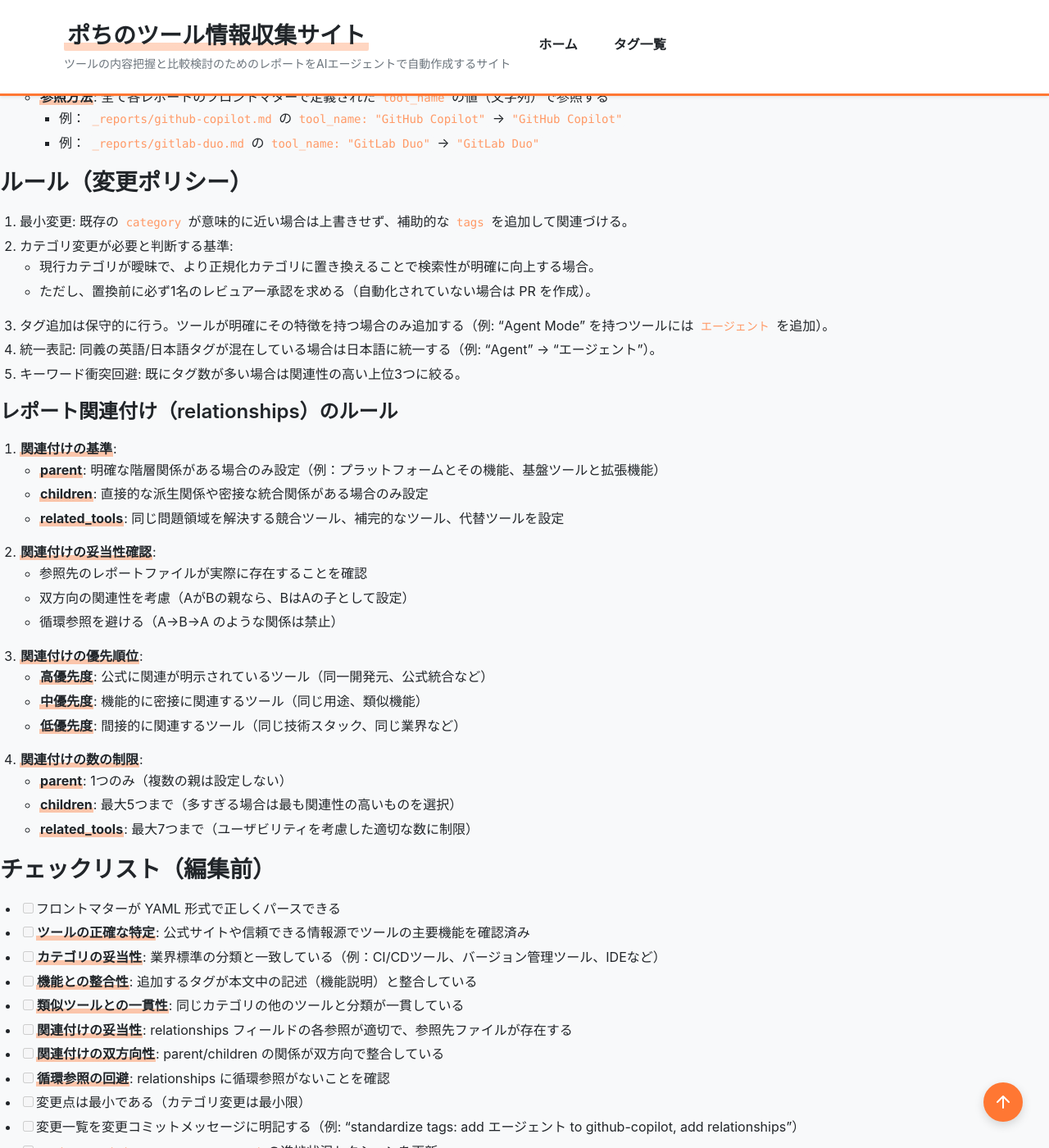
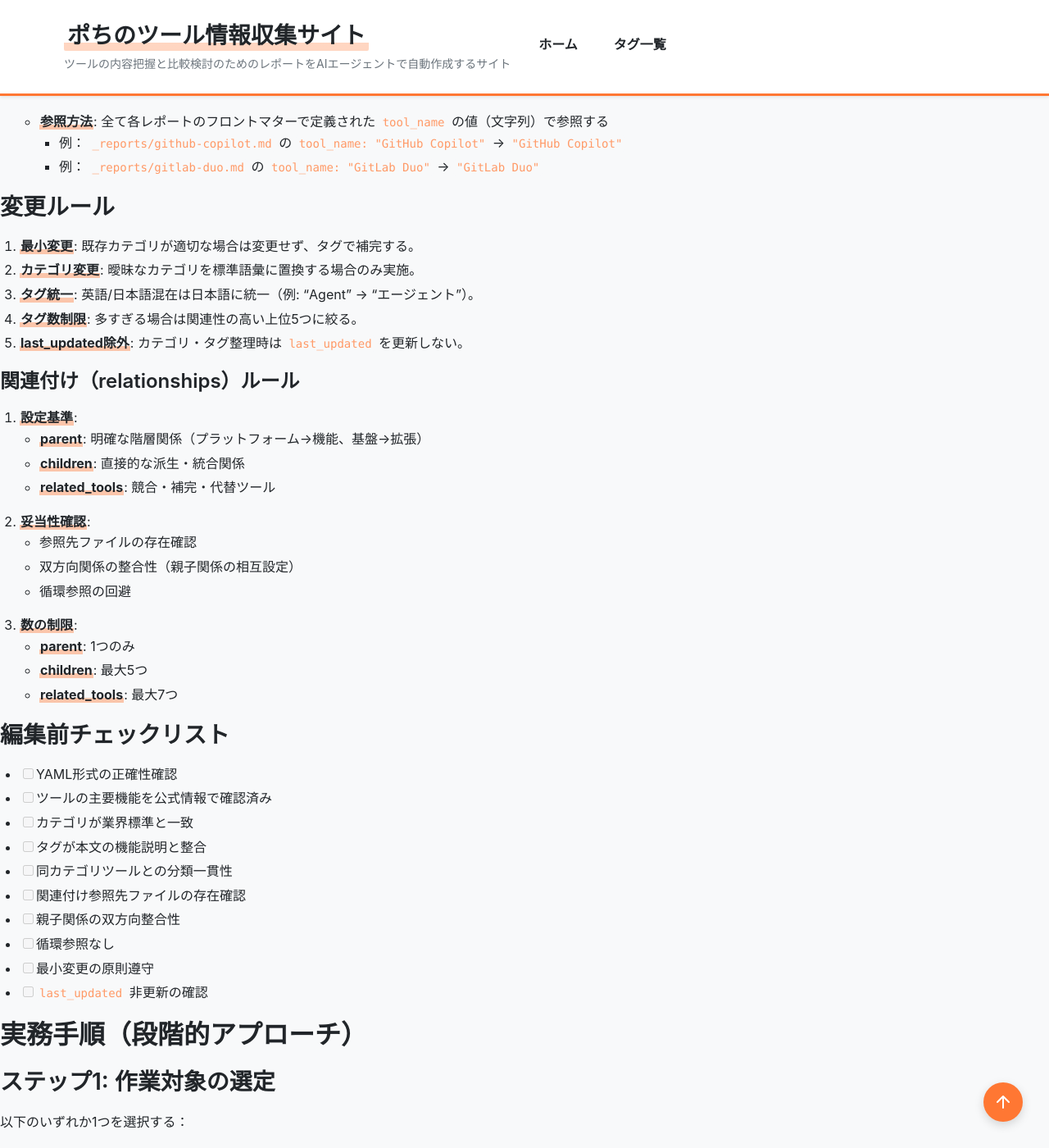
Before and after one commit to aegisfleet/tool-survey-report, a Jekyll site: the page built from task-organizing-category-tags.md, in a window 1280 px wide and 1400 px high, scrolled down 1548 px. Shown: the whole window at 82% size. Built offline with Jekyll 4.4.1, drawn with Linux system fonts in a browser that asks for light colours; our own code applies the rules of GitHub Pages for plain Markdown files; some of the changed text lies outside the part shown.

Commit message:
docs(task-organizing): Refine category, tag, and relationship guidelines
- Update document title to reflect comprehensive scope
- Clarify key principles for category and tag standardization
- Enhance relationships definition and connection rules
- Simplify and streamline workflow steps for tag/category management
- Remove unnecessary detailed sections to improve readability
- Emphasize minimal change approach in classification process
- Update error handling and work continuation guidelines
- Improve example formatting and reduce verbosity

````diff
--- a/task-organizing-category-tags.md
+++ b/task-organizing-category-tags.md
@@ -15,8 +15,9 @@
 
 ## 適用対象
 
-- 基本的に `_reports/*.md` のフロントマター（YAML）の `category`、`tags`、および新規追加の `relationships` を対象とする。
-- ドキュメント本文の内容は原則不変更。タグと関連付けによる関連度向上が目的。
+- `_reports/*.md` のフロントマター（YAML）の `category`、`tags`、`relationships` を対象とする。
+- **重要**: `last_updated` フィールドは更新しない（カテゴリ・タグ整理は内容変更ではないため）。
+- ドキュメント本文は原則変更しない。
 
 ### 定義（標準語彙）
 
@@ -62,51 +63,43 @@
     - 例： `_reports/github-copilot.md` の `tool_name: "GitHub Copilot"` → `"GitHub Copilot"`
     - 例： `_reports/gitlab-duo.md` の `tool_name: "GitLab Duo"` → `"GitLab Duo"`
 
-### ルール（変更ポリシー）
+### 変更ルール
 
-1. 最小変更: 既存の `category` が意味的に近い場合は上書きせず、補助的な `tags` を追加して関連づける。
-2. カテゴリ変更が必要と判断する基準:
-   - 現行カテゴリが曖昧で、より正規化カテゴリに置き換えることで検索性が明確に向上する場合。
-   - ただし、置換前に必ず1名のレビュアー承認を求める（自動化されていない場合は PR を作成）。
-3. タグ追加は保守的に行う。ツールが明確にその特徴を持つ場合のみ追加する（例: "Agent Mode" を持つツールには `エージェント` を追加）。
-4. 統一表記: 同義の英語/日本語タグが混在している場合は日本語に統一する（例: "Agent" -> "エージェント"）。
-5. キーワード衝突回避: 既にタグ数が多い場合は関連性の高い上位3つに絞る。
+1. **最小変更**: 既存カテゴリが適切な場合は変更せず、タグで補完する。
+2. **カテゴリ変更**: 曖昧なカテゴリを標準語彙に置換する場合のみ実施。
+3. **タグ統一**: 英語/日本語混在は日本語に統一（例: "Agent" → "エージェント"）。
+4. **タグ数制限**: 多すぎる場合は関連性の高い上位5つに絞る。
+5. **last_updated除外**: カテゴリ・タグ整理時は `last_updated` を更新しない。
 
-#### レポート関連付け（relationships）のルール
+#### 関連付け（relationships）ルール
 
-1. **関連付けの基準**:
-   - **parent**: 明確な階層関係がある場合のみ設定（例：プラットフォームとその機能、基盤ツールと拡張機能）
-   - **children**: 直接的な派生関係や密接な統合関係がある場合のみ設定
-   - **related_tools**: 同じ問題領域を解決する競合ツール、補完的なツール、代替ツールを設定
+1. **設定基準**:
+   - **parent**: 明確な階層関係（プラットフォーム→機能、基盤→拡張）
+   - **children**: 直接的な派生・統合関係
+   - **related_tools**: 競合・補完・代替ツール
 
-2. **関連付けの妥当性確認**:
-   - 参照先のレポートファイルが実際に存在することを確認
-   - 双方向の関連性を考慮（AがBの親なら、BはAの子として設定）
-   - 循環参照を避ける（A→B→A のような関係は禁止）
+2. **妥当性確認**:
+   - 参照先ファイルの存在確認
+   - 双方向関係の整合性（親子関係の相互設定）
+   - 循環参照の回避
 
-3. **関連付けの優先順位**:
-   - **高優先度**: 公式に関連が明示されているツール（同一開発元、公式統合など）
-   - **中優先度**: 機能的に密接に関連するツール（同じ用途、類似機能）
-   - **低優先度**: 間接的に関連するツール（同じ技術スタック、同じ業界など）
+3. **数の制限**:
+   - **parent**: 1つのみ
+   - **children**: 最大5つ
+   - **related_tools**: 最大7つ
 
-4. **関連付けの数の制限**:
-   - **parent**: 1つのみ（複数の親は設定しない）
-   - **children**: 最大5つまで（多すぎる場合は最も関連性の高いものを選択）
-   - **related_tools**: 最大7つまで（ユーザビリティを考慮した適切な数に制限）
+### 編集前チェックリスト
 
-### チェックリスト（編集前）
-
-- [ ] フロントマターが YAML 形式で正しくパースできる
-- [ ] **ツールの正確な特定**: 公式サイトや信頼できる情報源でツールの主要機能を確認済み
-- [ ] **カテゴリの妥当性**: 業界標準の分類と一致している（例：CI/CDツール、バージョン管理ツール、IDEなど）
-- [ ] **機能との整合性**: 追加するタグが本文中の記述（機能説明）と整合している
-- [ ] **類似ツールとの一貫性**: 同じカテゴリの他のツールと分類が一貫している
-- [ ] **関連付けの妥当性**: relationships フィールドの各参照が適切で、参照先ファイルが存在する
-- [ ] **関連付けの双方向性**: parent/children の関係が双方向で整合している
-- [ ] **循環参照の回避**: relationships に循環参照がないことを確認
-- [ ] 変更点は最小である（カテゴリ変更は最小限）
-- [ ] 変更一覧を変更コミットメッセージに明記する（例: "standardize tags: add エージェント to github-copilot, add relationships"）
-- [ ] `task-organizing-category-tags.md` の進捗状況セクションを更新
+- [ ] YAML形式の正確性確認
+- [ ] ツールの主要機能を公式情報で確認済み
+- [ ] カテゴリが業界標準と一致
+- [ ] タグが本文の機能説明と整合
+- [ ] 同カテゴリツールとの分類一貫性
+- [ ] 関連付け参照先ファイルの存在確認
+- [ ] 親子関係の双方向整合性
+- [ ] 循環参照なし
+- [ ] 最小変更の原則遵守
+- [ ] `last_updated` 非更新の確認
 
 ## 実務手順（段階的アプローチ）
 
@@ -118,99 +111,75 @@
 - **オプションB**: 特定カテゴリのレポート群（最大5ファイル）
 - **オプションC**: 特定タグの統一作業（最大5ファイル）
 
-### ステップ2: 事前確認とツール調査
+### ステップ2: 事前確認
 
-1. **対象ファイル数の確認**: `ls _reports/ | grep -E "(対象パターン)" | wc -l`
-2. **現在のタグ/カテゴリ状況の把握**: `grep -h "^tags:\|^category:" _reports/対象ファイル*.md`
-3. **既存の関連付け状況の確認**: `grep -A 10 "^relationships:" _reports/対象ファイル*.md`
-4. **ツールの正確な特定と調査**:
-   - 公式サイトでツールの主要機能を確認
-   - ツールの説明文書（README、About）を読み、主要な用途を特定
-   - 類似ツールとの比較情報を調査
-   - 業界での一般的な分類を確認（例：「GitHub Actions」→「CI/CD」、「Git」→「バージョン管理」）
-   - **関連ツールの特定**: 同一開発元、公式統合、競合製品、代替ツールを調査
-5. **参照先ファイルの存在確認**: 関連付けで参照予定のツール名に対応するレポートファイルが存在するかチェック
-6. **作業ログファイルの作成**: `echo "作業開始: $(date)" > work-log-$(date +%Y%m%d).txt`
+1. **対象ファイル数確認**: `ls _reports/ | grep -E "(対象パターン)" | wc -l`
+2. **現状把握**: `grep -h "^tags:\|^category:" _reports/対象ファイル*.md`
+3. **関連付け確認**: `grep -A 10 "^relationships:" _reports/対象ファイル*.md`
+4. **ツール調査**:
+   - 公式サイトで主要機能確認
+   - 業界標準分類との照合
+   - 関連ツール（競合・代替・統合）の特定
+5. **参照先ファイル存在確認**
+6. **作業ログ作成**: `echo "作業開始: $(date)" > work-log-$(date +%Y%m%d).txt`
 
-### ステップ3: 安全な変更実行
+### ステップ3: 変更実行
 
-1. **バックアップ作成**: 対象ファイルを `.bak` 拡張子でコピー
-2. **1ファイルずつ変更**: 一度に1ファイルのみ編集し、即座にYAMLチェック実行
-3. **変更内容の記録**: 各変更を作業ログに記録
-4. **中間確認**: 3ファイル変更後に一度全体の整合性をチェック
+1. **バックアップ**: `.bak` 拡張子でコピー
+2. **1ファイルずつ編集**: 即座にYAMLチェック
+3. **変更記録**: 作業ログに記録
+4. **中間確認**: 3ファイル毎に整合性チェック
 
 ### ステップ4: 検証とコミット
 
-1. **YAML構文チェック**: 全対象ファイルのパース確認
-2. **関連付けの整合性チェック**:
-   - 参照先ファイルの存在確認: `ls _reports/参照先tool_name.md`
-   - 双方向関係の確認: parent/children の関係が双方で設定されているかチェック
-   - 循環参照の確認: A→B→A のような循環がないかチェック
-3. **変更差分の確認**: `git diff` で意図しない変更がないかチェック
-4. **コミット**: 変更内容を明確に記述したメッセージでコミット
+1. **YAML構文チェック**: 全ファイルのパース確認
+2. **関連付け整合性**:
+   - 参照先ファイル存在確認
+   - 双方向関係確認
+   - 循環参照確認
+3. **差分確認**: `git diff` で意図しない変更チェック
+4. **コミット**: 変更内容を明記
 
 ### ステップ5: 進捗の記録
 
 1. **進捗状況の更新**: このファイル(`task-organizing-category-tags.md`)の末尾にある`進捗状況`セクションに、実施した作業内容を簡潔に記載する。
 
-## 間違いを防ぐための詳細手順
+## 分類の正確性確保
 
-### ツール分類の正確性確保
+### 分類手順
 
-1. **公式情報の確認**:
-   - ツールの公式サイトで「About」「Features」セクションを確認
-   - 公式ドキュメントの「Getting Started」や「Overview」を読む
-   - 開発元が公式に使用している分類用語を特定
+1. **公式情報確認**: 公式サイトの「About」「Features」で分類用語を特定
+2. **機能ベース分類**: 主要機能・利用シーン・ターゲットユーザーを把握
+3. **業界標準照合**: 同種ツールの分類、技術メディアでの扱いを確認
 
-2. **機能ベースの分類**:
-   - **主要機能**: ツールが解決する主要な問題を特定
-   - **利用シーン**: 実際の使用場面を確認
-   - **ターゲットユーザー**: 想定されているユーザー層を把握
+### 分類例
 
-3. **業界標準との照合**:
-   - 同種のツールがどのように分類されているかを確認
-   - 技術系メディアや比較サイトでの分類を参考にする
-   - Stack Overflow、GitHub、技術ブログでの言及を調査
+- **CI/CD**: GitHub Actions, Jenkins, GitLab CI
+- **バージョン管理**: Git, GitHub, GitLab
+- **AIコーディング支援**: GitHub Copilot, Cursor
+- **IDE/エディタ**: VS Code, IntelliJ IDEA
 
-4. **分類例の明確化**:
-   - **CI/CD**: GitHub Actions, Jenkins, GitLab CI, CircleCI
-   - **バージョン管理**: Git, GitHub, GitLab, Subversion
-   - **AIコーディング支援**: GitHub Copilot, Cursor, CodeT5
-   - **IDE/エディタ**: VS Code, IntelliJ IDEA, Vim
-   - **テストツール**: Jest, Pytest, Selenium, Cypress
+### 判断基準
 
-### 誤分類を防ぐ検証手順
+- **複数機能ツール**: 主要機能でカテゴリ決定、副次機能はタグ
+- **曖昧なケース**: 公式自己紹介文を最優先
+- **変更判断**: 明らかな間違いのみ変更、疑問時は現状維持
 
-1. **複数機能ツールの扱い**:
-   - 主要機能を特定し、それに基づいてカテゴリを決定
-   - 副次的機能はタグで表現する
-   - 例：GitHubは「バージョン管理」が主、「CI/CD」「コラボレーション」はタグ
+## エラー対応
 
-2. **曖昧なケースの判断基準**:
-   - ツールの公式な自己紹介文を最優先
-   - ユーザーの主要な利用目的を考慮
-   - 市場での一般的な認識を重視
+### 復旧手順
 
-3. **変更前の検証**:
-   - 既存の分類が明らかに間違っている場合のみ変更
-   - 疑わしい場合は追加調査を実施
-   - 不明な場合は現状維持し、タグで補完
+1. **YAML構文エラー**: `.bak` から復元
+2. **意図しない変更**: `git checkout -- ファイル名` でリバート
+3. **分類不明**: 変更保留、追加調査実施
+4. **作業中断**: ログに理由記録
 
-## 安全ガード（例外・回復）
+### 中断基準
 
-### エラー対応手順
-
-1. **YAML構文エラー**: 即座に `.bak` ファイルから復元し、エラー原因を特定
-2. **意図しない変更**: `git checkout -- ファイル名` で即座にリバート
-3. **分類に確信が持てない場合**: 変更を保留し、追加調査を実施
-4. **作業中断**: 作業ログに中断理由を記録し、次回作業時に継続可能な状態を維持
-
-### 作業継続の判断基準
-
-- 3ファイル以上でエラーが発生した場合は作業を中断
-- 1つのファイルで2回以上エラーが発生した場合は該当ファイルをスキップ
-- ツールの分類に確信が持てない場合は現状維持
-- 作業時間が30分を超えた場合は一度中断して進捗を確認
+- 3ファイル以上でエラー発生時
+- 1ファイルで2回以上エラー時はスキップ
+- 分類に確信なき場合は現状維持
+- 作業時間30分超過時は進捗確認
 
 ## 作業例（段階的アプローチ）
 
@@ -310,26 +279,26 @@ relationships:
     - "github-copilot"
 ```
 
-### 関連付けの判断基準（詳細ガイド）
+### 関連付け判断基準
 
-#### parent/children 関係の設定基準
+#### parent/children 設定基準
 
-- **同一開発元の製品**: GitHub → GitHub Copilot, GitLab → GitLab Duo
-- **プラットフォームと機能**: AWS → AWS CodeCommit, Azure → Azure DevOps
-- **基盤ツールと拡張**: Git → GitHub/GitLab, Docker → Docker Compose
+- **同一開発元**: GitHub → GitHub Copilot
+- **プラットフォーム機能**: AWS → AWS CodeCommit
+- **基盤拡張**: Git → GitHub/GitLab
 
-#### related_tools の設定基準
+#### related_tools 設定基準
 
-- **直接競合**: GitHub Copilot ↔ Cursor ↔ GitLab Duo（同じ機能を提供）
-- **補完関係**: GitHub Actions ↔ Jenkins（CI/CDの選択肢）
-- **代替ツール**: Git ↔ Mercurial（同じ問題を異なる方法で解決）
-- **統合可能**: VS Code ↔ GitHub Copilot（よく一緒に使用される）
+- **直接競合**: GitHub Copilot ↔ Cursor（同機能）
+- **補完関係**: GitHub Actions ↔ Jenkins（選択肢）
+- **代替ツール**: Git ↔ Mercurial（異なる解決法）
+- **統合可能**: VS Code ↔ GitHub Copilot（併用）
 
-#### 関連付けを避けるべきケース
+#### 避けるべきケース
 
-- **間接的すぎる関係**: Docker と Kubernetes（関連はあるが直接的でない）
-- **異なる問題領域**: テストツールとデプロイツール（用途が異なる）
-- **一時的な関係**: 単発のコラボレーションや統合
+- **間接的関係**: Docker と Kubernetes
+- **異なる領域**: テストツールとデプロイツール
+- **一時的関係**: 単発コラボレーション
 
 ## 進捗状況
 
````
Also changed, not shown: other parts of task-organizing-category-tags.md (+1 -1 lines), AGENTS.md (+1 -1 lines).
